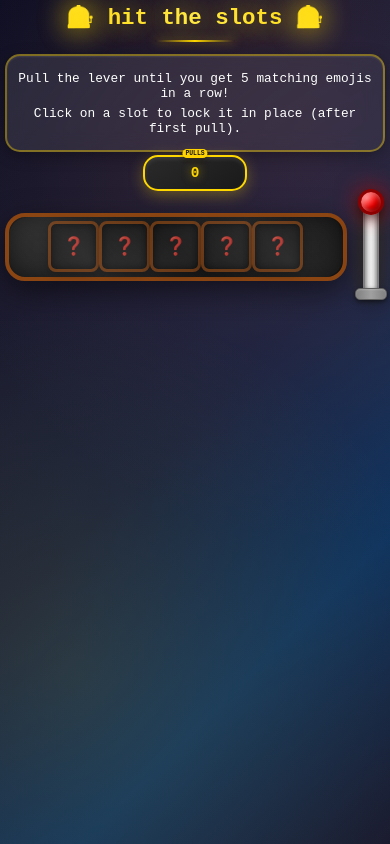
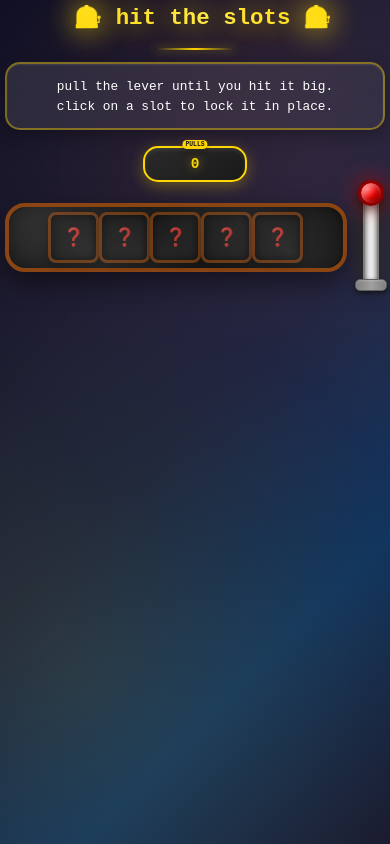
Before and after one commit to jdvne/devines.org, a React (Vite) app: page /slots in a window 390 px wide. Built offline with nearby package versions, Linux system fonts and the light colour scheme; a web font is replaced by a local one.

Commit message:
feat: output message

```diff
--- a/src/pages/slots/Slots.jsx
+++ b/src/pages/slots/Slots.jsx
@@ -52,16 +52,18 @@ export function Slots() {
   };
 
   const shareResult = () => {
-    const shareText = `🎰 I hit the jackpot in ${pulls} pulls!\n ${slots.map(slot => slot.emoji).join(' ')}\n\nHit the slots at devines.org/slots`;
+    const shareTitle = `🎰 I hit the jackpot in ${pulls} pulls!`;
+    const shareTextResults = `${slots.map(slot => slot.emoji).join(' ')}`
+    const shareTextAction = `hit the slots at devines.org/slots`
 
     if (navigator.share) {
       navigator.share({
-        title: 'Slots Game Result',
-        text: shareText,
+        title: shareTitle,
+        text: shareTextResults,
         url: 'https://devines.org/slots'
       });
     } else {
-      navigator.clipboard.writeText(shareText);
+      navigator.clipboard.writeText(`${shareTitle}\n${shareTextResults}\n\n${shareTextAction}`);
       alert('Result copied to clipboard!');
     }
   };
@@ -69,7 +71,7 @@ export function Slots() {
   return (
     <div className={styles.slotsPage}>
       <Helmet bodyAttributes={{ class: styles.body }}>
-        <title>hit the slots - Joshua Devine</title>
+        <title>hit the slots - devines.org</title>
       </Helmet>
 
       <div className={styles.slotsContainer}>
@@ -77,8 +79,8 @@ export function Slots() {
         <div className={styles.slotsHorizontalBar}></div>
 
         <div className={styles.gameInfo}>
-          <p>Pull the lever until you get 5 matching emojis in a row!</p>
-          <p>Click on a slot to lock it in place {pulls === 0 && "(after first pull)"}.</p>
+          <p>pull the lever until you hit it big.</p>
+          <p>click on a slot to lock it in place.</p>
         </div>
 
         <div className={styles.pullsCounter}>{pulls}</div>
@@ -102,19 +104,10 @@ export function Slots() {
               className={`${styles.lever} ${isSpinning ? styles.spinning : ''}`}
               onClick={spinSlots}
               disabled={isSpinning || gameWon}
-              title="Pull Lever"
-              aria-label="Pull lever to spin slots"
+              title="pull the lever..."
+              aria-label="pull lever to spin slots"
             />
           </div>
-        </div>
-
-        <div className={styles.controls}>
-
-          {gameWon && (
-            <button className={styles.resetButton} onClick={resetGame}>
-              🎉 Play Again 🎉
-            </button>
-          )}
         </div>
 
         {gameWon && (
@@ -129,13 +122,19 @@ export function Slots() {
           </div>
         )}
 
-        {showShare && (
-          <div className={styles.shareSection}>
+        <div className={styles.controls}>
+          {gameWon && (
+            <button className={styles.resetButton} onClick={resetGame}>
+              🎉 Play Again 🎉
+            </button>
+          )}
+          {showShare && (
             <button className={styles.shareButton} onClick={shareResult}>
               📤 Share Result
             </button>
-          </div>
-        )}
+          )}
+        </div>
+
       </div>
     </div>
   );
--- a/src/pages/slots/Slots.module.css
+++ b/src/pages/slots/Slots.module.css
@@ -26,7 +26,7 @@
 
 .slotsTitle {
   font-size: 2.5rem;
-  margin: 0 0 1rem;
+  margin: 0 0 2rem 2rem;
   text-shadow:
     0 0 20px rgba(255, 215, 0, 0.5),
     0 0 40px rgba(255, 215, 0, 0.3);
@@ -281,8 +281,9 @@
 .controls {
   margin: 2rem 0;
   display: flex;
-  flex-direction: column;
+  flex-direction: row;
   align-items: center;
+  justify-content: center;
   gap: 1rem;
   position: relative;
 }
@@ -628,7 +629,7 @@
 
   .slotsTitle {
     font-size: 1.6rem;
-    margin: 0 0 0.8rem;
+    margin: 0 0 1rem 1rem;
     word-wrap: break-word;
     hyphens: auto;
     line-height: 1.2;
@@ -640,7 +641,7 @@
   }
 
   .gameInfo {
-    margin-bottom: 0.3rem;
+    margin-bottom: 1rem;
     padding: 0.8rem;
   }
 
@@ -751,7 +752,7 @@
 
   .slotsTitle {
     font-size: 1.4rem;
-    margin: 0 0 0.5rem;
+    margin: 0 0 1rem 1rem;
   }
 
   .slotsHorizontalBar {
@@ -761,7 +762,7 @@
 
   .gameInfo {
     padding: 0.6rem;
-    margin-bottom: 0.2rem;
+    margin-bottom: 1rem;
   }
 
   .gameInfo p {
```
